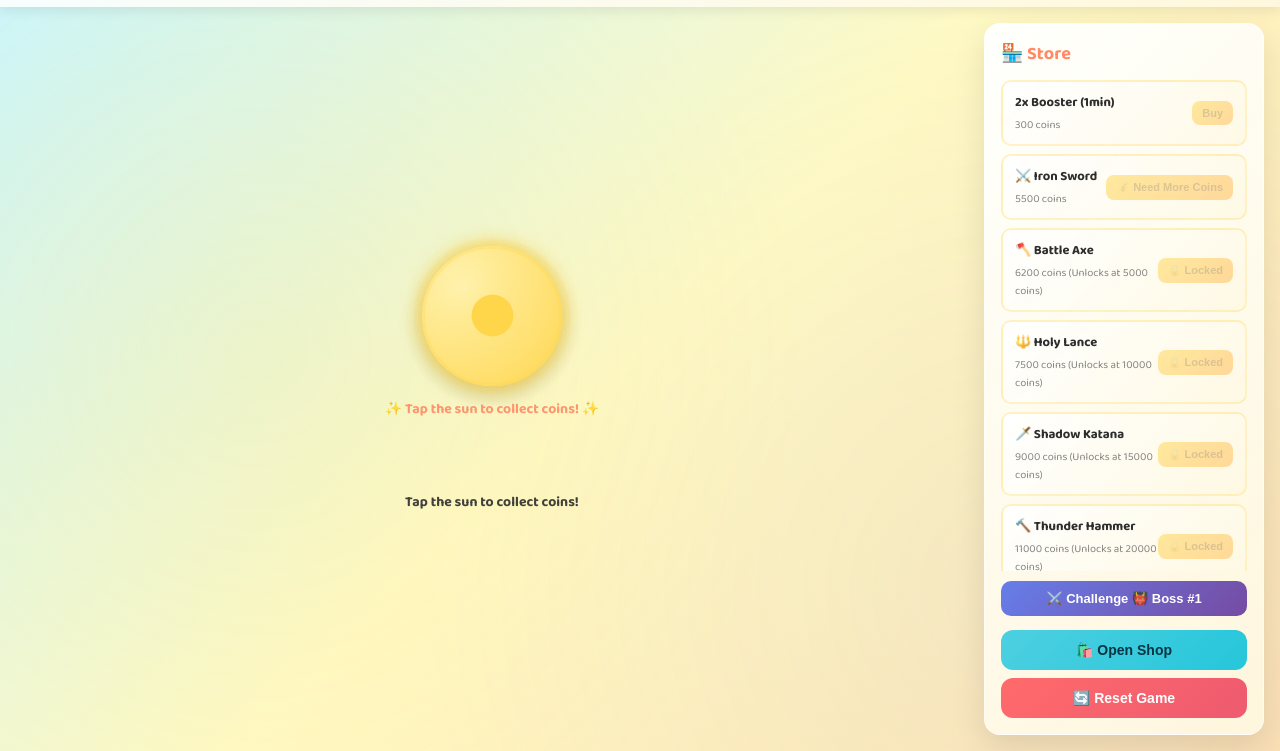
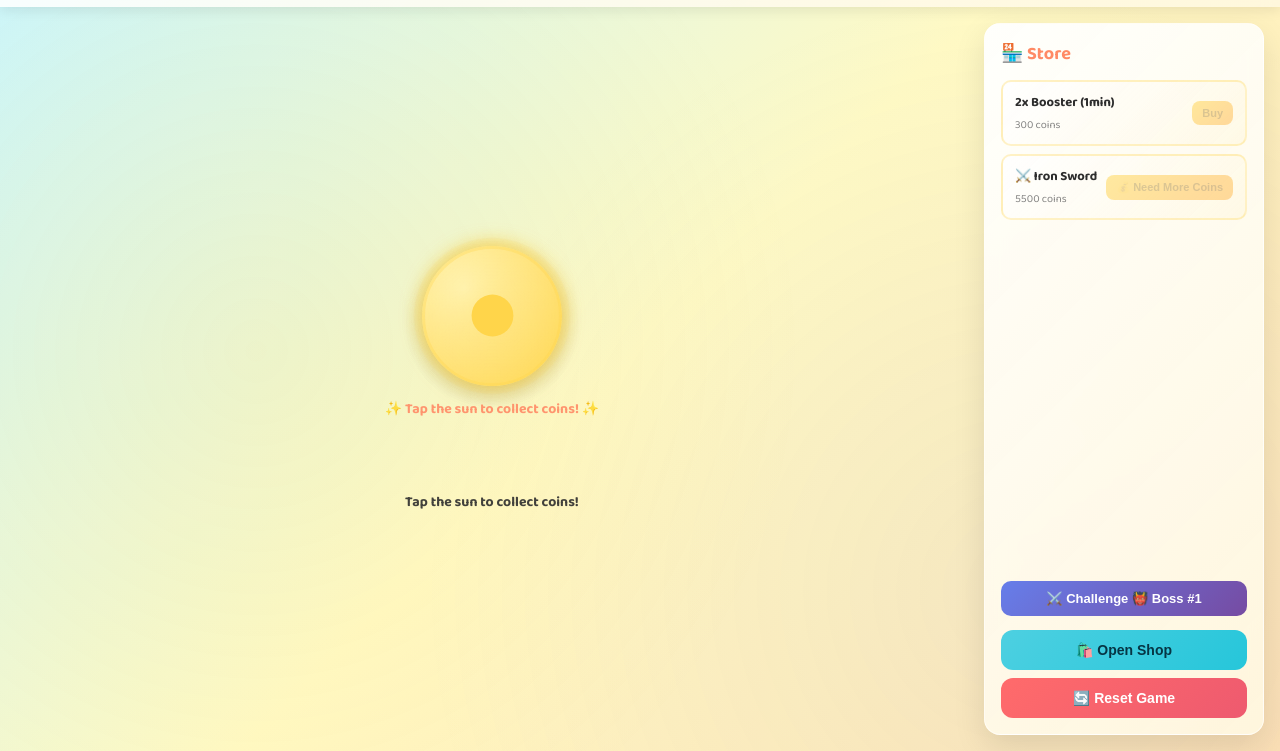
Before and after one commit to bitsharp/kids-click-game, a website: page public/index.html in a window 1280 px wide. Shown: the part 49-800 px from the top of the page. Drawn offline with Linux system fonts and the light colour scheme.

Commit message:
Fix math game

```diff
--- a/public/app.js
+++ b/public/app.js
@@ -830,17 +830,55 @@
 
   function renderItems() {
     itemsEl.innerHTML = '';
+
+    // Find the first unpurchased weapon
+    const weapons = items.filter(it => it.weapon);
+    let nextWeaponToShow = null;
+
+    for (let i = 0; i < weapons.length; i++) {
+      if (!purchasedItems.includes(weapons[i].id)) {
+        nextWeaponToShow = weapons[i];
+        break;
+      }
+    }
+
+    console.log('Rendering items. Next weapon to show:', nextWeaponToShow);
+    console.log('Purchased items:', purchasedItems);
+
     items.forEach(it => {
       const div = document.createElement('div');
       div.className = 'item';
 
       const isWeapon = it.weapon;
+      const isPurchased = purchasedItems.includes(it.id);
+
+      // For weapons: only show the next unpurchased weapon
+      if (isWeapon) {
+        console.log(`Checking weapon ${it.name}: purchased=${isPurchased}, isNext=${nextWeaponToShow && it.id === nextWeaponToShow.id}`);
+
+        // If this weapon is already purchased, don't show it
+        if (isPurchased) {
+          console.log(`  Skipping ${it.name} - already purchased`);
+          return; // Skip this weapon
+        }
+        // If this is not the next weapon to show, skip it
+        if (nextWeaponToShow && it.id !== nextWeaponToShow.id) {
+          console.log(`  Skipping ${it.name} - not the next weapon`);
+          return; // Skip this weapon
+        }
+        // If all weapons are purchased, don't show any
+        if (!nextWeaponToShow) {
+          console.log(`  Skipping ${it.name} - all weapons purchased`);
+          return; // Skip this weapon
+        }
+
+        console.log(`  Showing ${it.name} - this is the next weapon!`);
+      }
+
       const isEquipped = isWeapon && currentWeapon === it.id;
-      const isPurchased = purchasedItems.includes(it.id);
 
       // For weapons, check if unlocked based on boss level
       const weaponUnlocked = !isWeapon || (it.unlockBossLevel !== undefined && totalEarned >= it.unlockBossLevel * 5000);
-      const isLocked = !weaponUnlocked || (balance < it.price && !isPurchased);
 
       let btnText = 'Buy';
       let priceText = it.price;
@@ -851,10 +889,6 @@
           const requiredCoins = it.unlockBossLevel * 5000;
           lockReason = ` (Unlocks at ${requiredCoins} coins)`;
           btnText = '🔒 Locked';
-        } else if (isEquipped) {
-          btnText = '✅ Equipped';
-        } else if (isPurchased) {
-          btnText = '🔄 Equip';
         } else {
           btnText = balance < it.price ? '💰 Need More Coins' : 'Buy';
         }
@@ -863,10 +897,10 @@
       div.innerHTML = `<div class="meta"><strong>${it.name}</strong><div style="opacity:.8">${priceText} coins${lockReason}</div></div>`;
       const btn = document.createElement('button');
       btn.textContent = btnText;
-      btn.disabled = !weaponUnlocked || isEquipped || (!isPurchased && balance < it.price);
-      btn.style.opacity = (!weaponUnlocked || isEquipped || (!isPurchased && balance < it.price)) ? '0.5' : '1';
+      btn.disabled = !weaponUnlocked || (!isPurchased && balance < it.price);
+      btn.style.opacity = (!weaponUnlocked || (!isPurchased && balance < it.price)) ? '0.5' : '1';
 
-      if (weaponUnlocked && (isPurchased || balance >= it.price || isWeapon)) {
+      if (weaponUnlocked && (balance >= it.price || !isWeapon)) {
         btn.addEventListener('click', () => attemptBuy(it));
       }
 
--- a/public/index.html
+++ b/public/index.html
@@ -102,6 +102,6 @@
     </div>
   </div>
 
-  <script src="app.js?v=2"></script>
+  <script src="app.js?v=3"></script>
 </body>
 </html>
```
